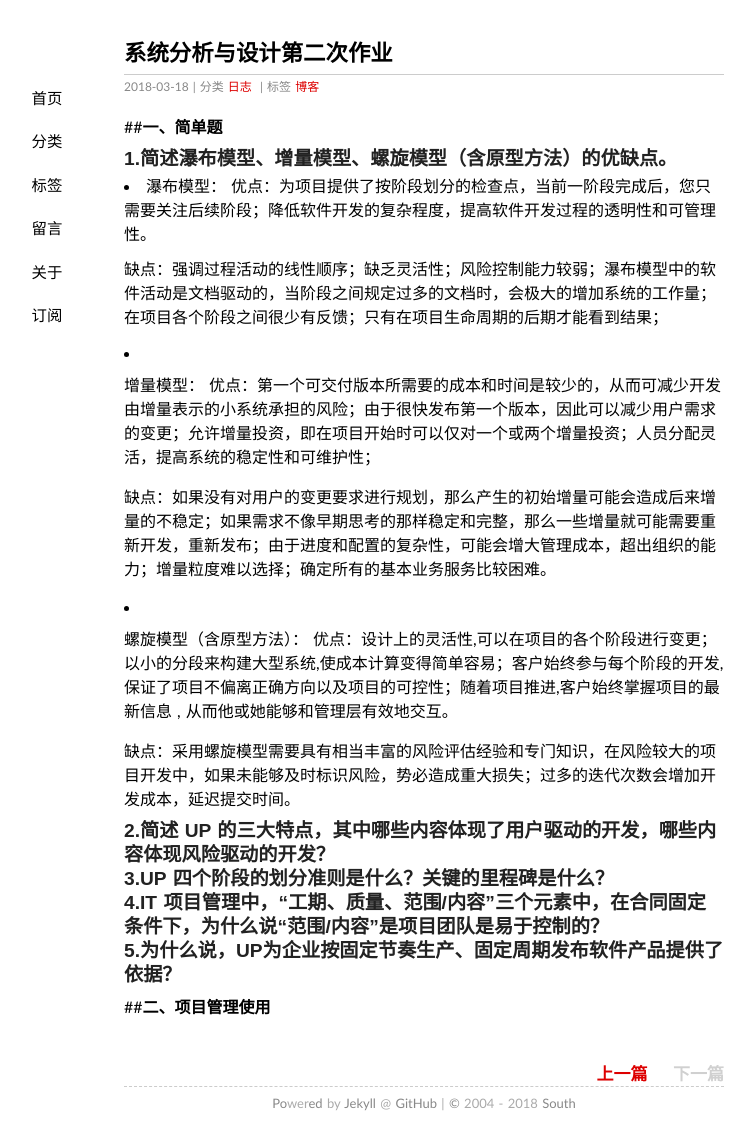
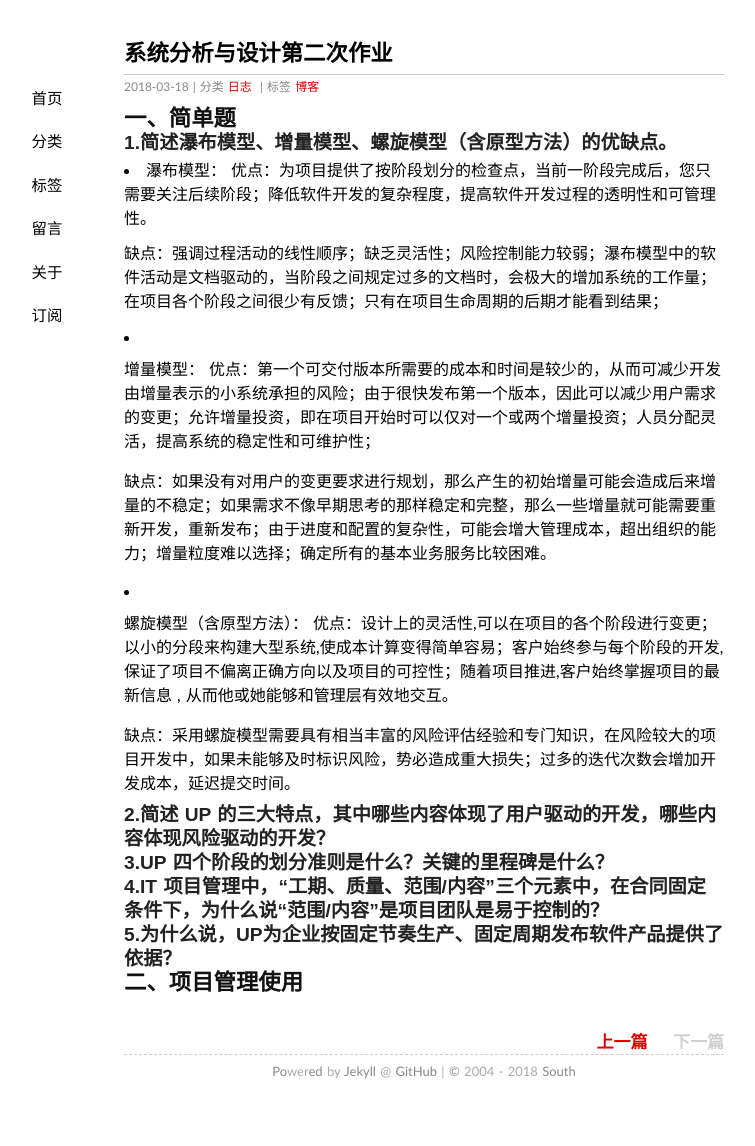
Before and after one commit to south270/south270.github.io, a Jekyll site: the page built from _posts/2018-3-18-second-homework.md, in a window 1280 px wide. Shown: the whole page, without its empty margins (216-971 px from the left). Built offline with Jekyll 4.4.1, drawn with Linux system fonts in a browser that asks for light colours; comment, search, counter and statistics services are not loaded; after the commit the page ends 1114 px from its top, so only the background shows below that.

```diff
--- a/_posts/2018-3-18-second-homework.md
+++ b/_posts/2018-3-18-second-homework.md
@@ -6,7 +6,7 @@ categories: 日志
 tags: 博客
 ---
 
-##**一、简单题**
+## 一、简单题
 ### 1.简述瀑布模型、增量模型、螺旋模型（含原型方法）的优缺点。
  - 瀑布模型：
    优点：为项目提供了按阶段划分的检查点，当前一阶段完成后，您只需要关注后续阶段；降低软件开发的复杂程度，提高软件开发过程的透明性和可管理性。
@@ -25,4 +25,4 @@ tags: 博客
 ### 3.UP 四个阶段的划分准则是什么？关键的里程碑是什么？
 ### 4.IT 项目管理中，“工期、质量、范围/内容”三个元素中，在合同固定条件下，为什么说“范围/内容”是项目团队是易于控制的？
 ### 5.为什么说，UP为企业按固定节奏生产、固定周期发布软件产品提供了依据？
-##**二、项目管理使用**
+## 二、项目管理使用
```
